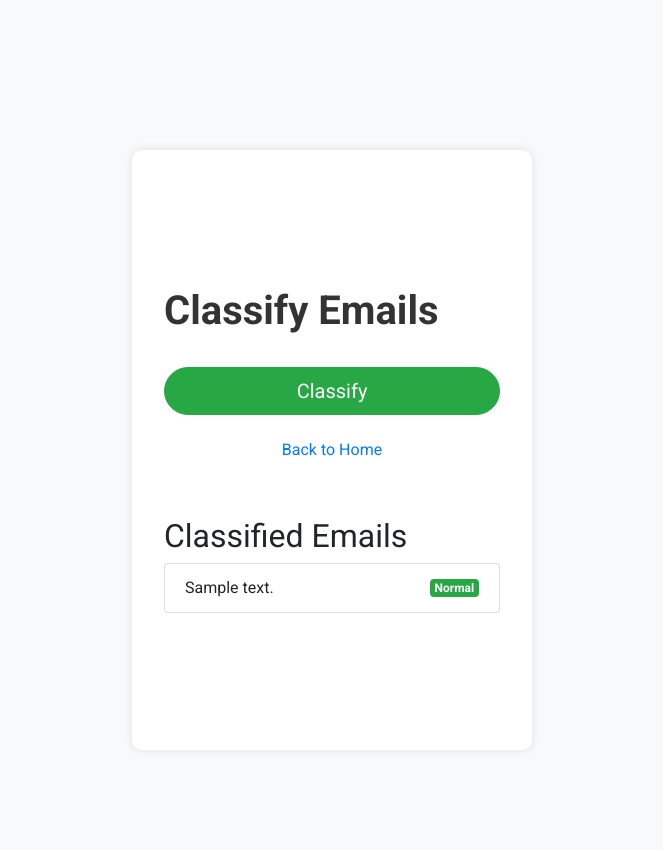
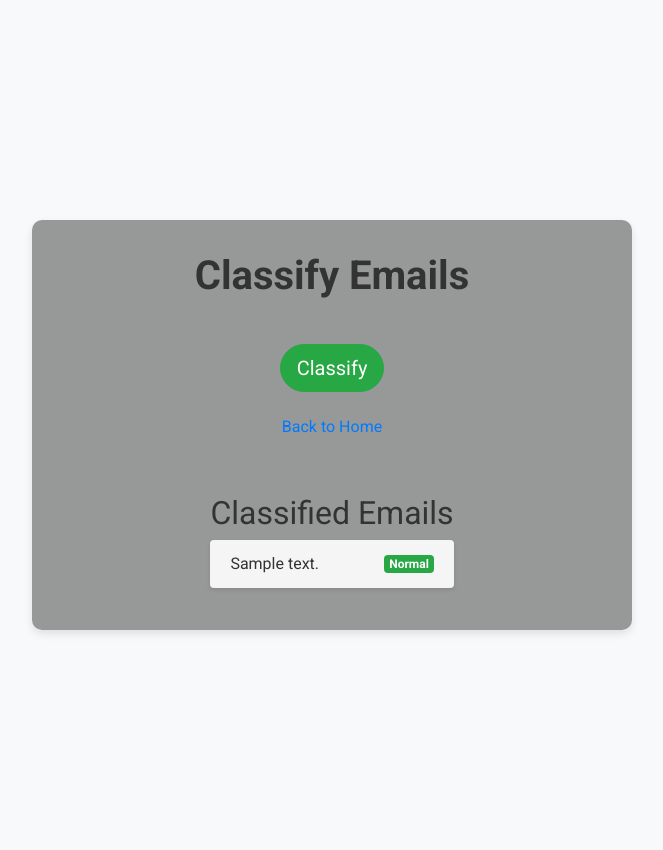
Before and after one commit to JcCassano/ITP-Project, a Flask app: template ITP-Project-24/templates/classify.html in a window 1280 px wide. Shown: the whole page, without its empty margins (308-971 px from the left). After the commit the page ends 634 px from the top, so only its background shows below. Run offline with Flask 3, Linux system fonts and the light colour scheme; the template is opened without the code that fills it: most values are stand-ins (such as "Sample title", 1, 10 or a date in 2020); some libraries are stand-ins or nearby versions.

Commit message:
Update styles.css

```diff
--- a/ITP-Project-24/static/styles.css
+++ b/ITP-Project-24/static/styles.css
@@ -1,11 +1,18 @@
 body {
     font-family: 'Roboto', sans-serif;
     background-color: #f8f9fa;
+    margin: 0;
+    padding: 0;
+    display: flex;
+    justify-content: center;
+    align-items: center;
+    height: 100vh;
 }
 
 h1 {
     color: #333;
     font-weight: 700;
+    margin-bottom: 20px;
 }
 
 .form-group {
@@ -13,15 +20,17 @@ h1 {
 }
 
 .box {
-    background-color: #fff;
+    background-color: rgba(128, 128, 128, 0.8); /* Translucent grey background for the box */
     border-radius: 10px;
-    box-shadow: 0 0 10px rgba(0, 0, 0, 0.1);
+    box-shadow: 0 4px 8px rgba(0, 0, 0, 0.1);
     padding: 2rem;
-    width: 400px; /* Fixed width for consistency */
-    height: 600px; /* Fixed height for consistency */
+    width: 100%;
+    max-width: 600px; /* Increased max-width for a larger box */
     display: flex;
     flex-direction: column;
     justify-content: center;
+    align-items: center;
+    color: #333; /* Text color for contrast */
 }
 
 .btn-rounded {
@@ -58,3 +67,43 @@ footer p {
 .nav-link {
     margin: 10px;
 }
+
+.form-container {
+    width: 100%;
+    max-width: 600px; /* Increased max-width for a larger box */
+    margin: 0 auto;
+    padding: 2rem;
+    background: rgba(128, 128, 128, 0.8);
+    border-radius: 10px;
+    box-shadow: 0 4px 8px rgba(0, 0, 0, 0.1);
+    text-align: center;
+    color: #333;
+    min-height: 300
+
+}
+
+.form-container form {
+    margin: 0;
+}
+
+.btn-link {
+    display: block;
+    margin-top: 20px;
+    color: #007bff; /* Blue text color for links */
+}
+
+.list-group-item {
+    background-color: rgba(255, 255, 255, 0.9);
+    border: none;
+    border-radius: 5px;
+    margin-bottom: 10px;
+    box-shadow: 0 2px 4px rgba(0, 0, 0, 0.1);
+}
+
+.badge-danger {
+    background-color: #dc3545;
+}
+
+.badge-success {
+    background-color: #28a745;
+}
```
